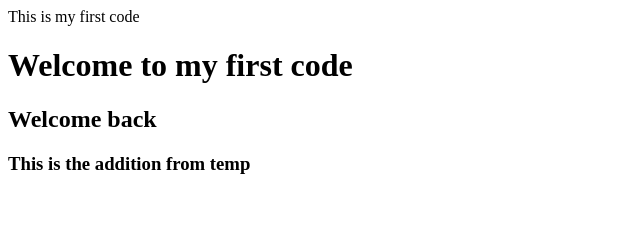
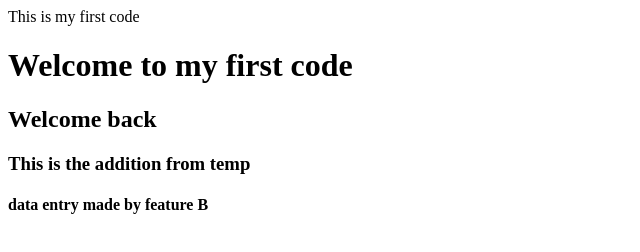
Before and after one commit to VinayakYadav1706/git-repo, a plain HTML site: page index.html in a window 1280 px wide. Shown: the whole page, without its empty margins (0-640 px from the left). Drawn offline with Linux system fonts and the light colour scheme.

Commit message:
changes made by feature B

```diff
--- a/index.html
+++ b/index.html
@@ -3,4 +3,5 @@
 <h1> Welcome to my first code </h1>
 <h2> Welcome back </h2>
 <h3> This is the addition from temp <h3>
+<h4> data entry made by feature B </h4>
 </html>
```
